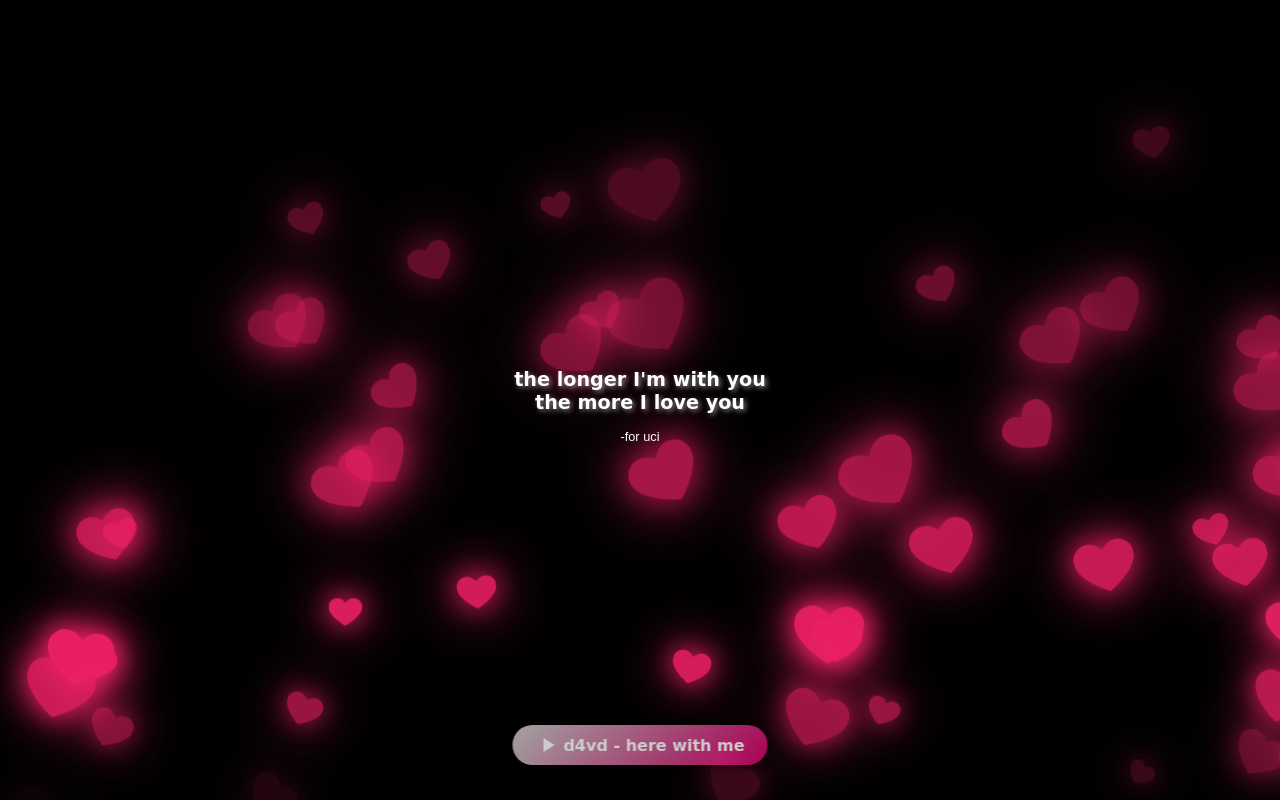
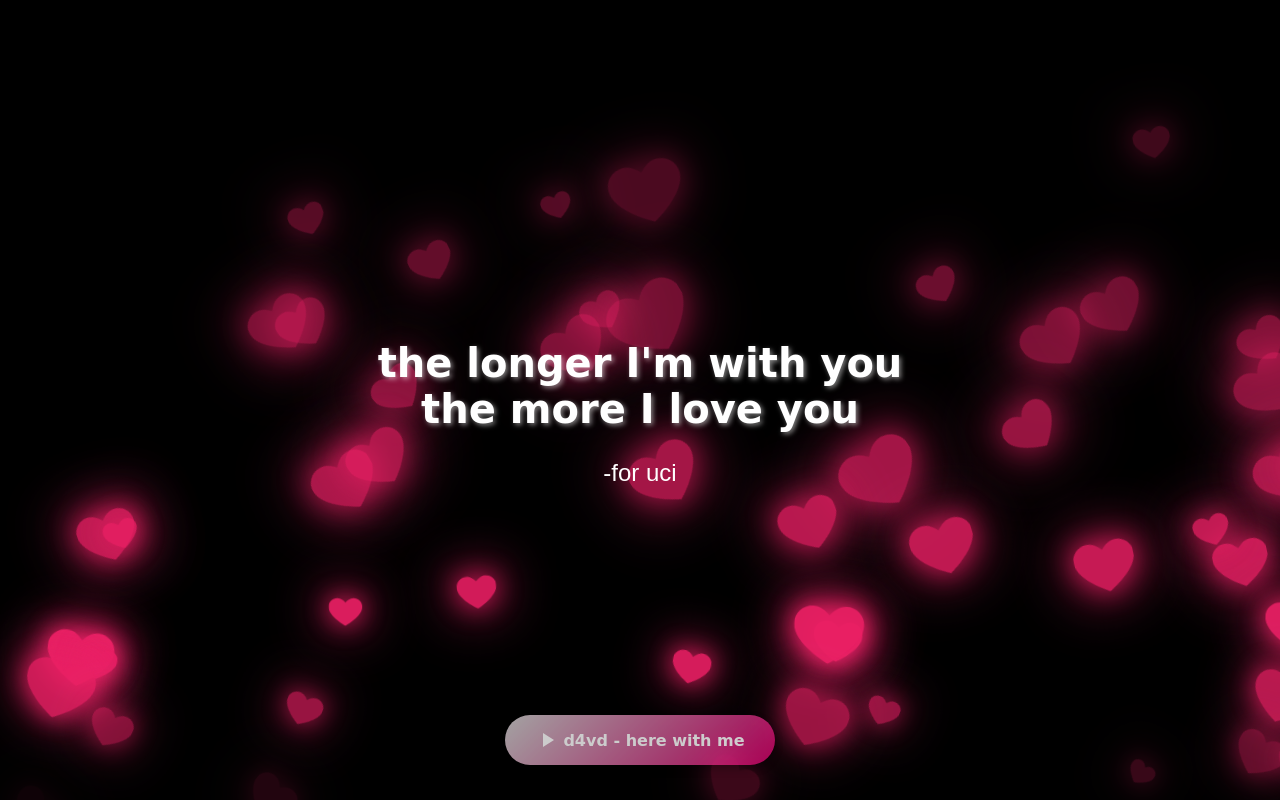
Before and after one commit to koboyyy/Love-For-Uci, a plain HTML site: page index.html in a window 1280 px wide. Drawn offline with Linux system fonts and the light colour scheme.

Commit message:
teks size

```diff
--- a/style.css
+++ b/style.css
@@ -17,14 +17,14 @@ body {
 }
 
 h1 {
-  font-size: 1.2em;
+  font-size: 2.5em;
   color: #fff;
   font-family: "Great Vibes", cursive; /* Font bergaya tulisan pena */
   text-shadow: 2px 2px 5px rgba(255, 255, 255, 0.5);
 }
 
 span {
-  font-size: 0.8em;
+  font-size: 1.5em;
   color: #fff;
 }
 
@@ -76,15 +76,15 @@ span {
   bottom: 35px;
   left: 50%;
   transform: translateX(-50%);
-  width: 255px; /* Lebar lebih kecil */
-  height: 40px; /* Tinggi lebih kecil */
+  width: 270px; /* Lebar lebih kecil */
+  height: 50px; /* Tinggi lebih kecil */
   background: linear-gradient(
     135deg,
     rgba(255, 255, 255, 0.8),
     rgba(255, 0, 128, 0.8)
   );
   opacity: 80%;
-  border-radius: 20px;
+  border-radius: 30px;
   box-shadow: 0 4px 10px rgba(0, 0, 0, 0.3);
   backdrop-filter: blur(10px);
   display: flex;
```
